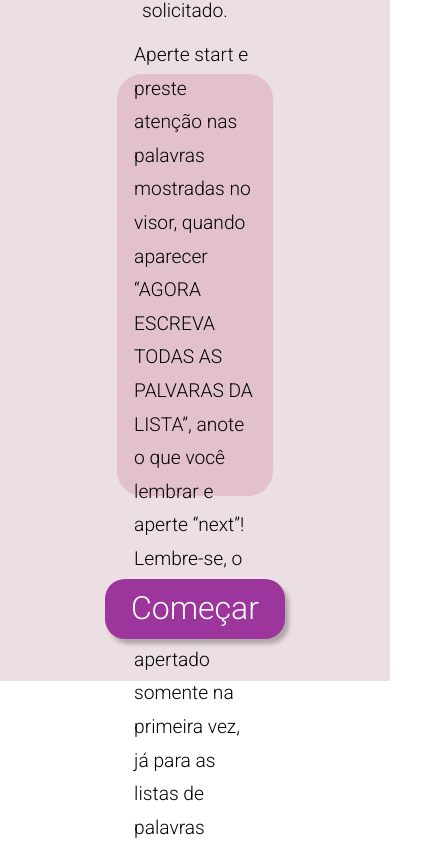
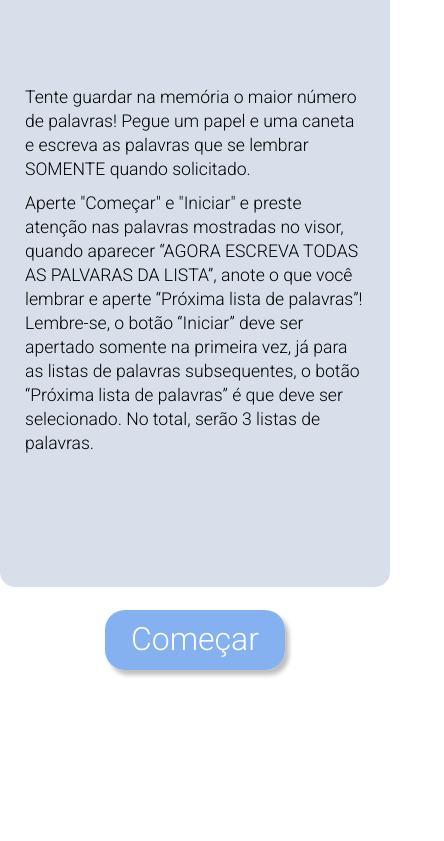
Before and after one commit to LorenaMayrink/Jogo, a plain HTML site: page index.html in a window 390 px wide. Shown: the part 163-1004 px from the top of the page, 444 px wide, since content can reach past the window. After the commit the page ends 844 px from the top, so only its background shows below. Drawn offline with Linux system fonts and the light colour scheme; a web font is replaced by a local one.

Commit message:
Desing: foram feitas mudanças no desing para que ficasse com a aparencia minimalista, além disso foram adicionadas ações responivas para que o site pudesse ser acessado normalmente por dispositivos móveis

```diff
--- a/index.html
+++ b/index.html
@@ -9,21 +9,28 @@
 
         <div class="wrapper">
 
-    <div class="intrucoes">
+            <section class="instrucoes">
                 <p class="titulo">Instruções</p>
 
                 <ul class="descricao">
                     <li class="item">
                         Tente guardar na memória o maior número de palavras!
-                    Pegue um papel e uma caneta e escreva as palavras que se lembrar SOMENTE quando solicitado.
+                        Pegue um papel e uma caneta e escreva as palavras que se
+                        lembrar SOMENTE quando solicitado.
                     </li>
                     <li class="item">
-                    Aperte start e preste atenção nas palavras mostradas no visor, quando aparecer “AGORA ESCREVA TODAS AS PALVARAS DA LISTA”, anote o que você lembrar e aperte “next”! Lembre-se, o botão “play” deve ser apertado somente na primeira vez, já para as listas de palavras subsequentes, o botão “next” é que deve ser selecionado. No total, serão 3 listas de palavras.
+                        Aperte "Começar" e "Iniciar" e preste atenção nas palavras mostradas no
+                        visor, quando aparecer “AGORA ESCREVA TODAS AS PALVARAS
+                        DA LISTA”, anote o que você lembrar e aperte “Próxima lista de palavras”!
+                        Lembre-se, o botão “Iniciar” deve ser apertado somente na
+                        primeira vez, já para as listas de palavras
+                        subsequentes, o botão “Próxima lista de palavras” é que deve ser selecionado.
+                        No total, serão 3 listas de palavras.
                     </li>
                 </ul>
 
-        <a href="jogo.html" class="btn">Começar</a>
-    </div>
+                <a href="jogo.html"  target="_blank" class="btn">Começar</a>
+            </section>
 
 
         </div>
--- a/style.css
+++ b/style.css
@@ -1,5 +1,5 @@
 @import url('https://fonts.googleapis.com/css2?family=Roboto:wght@300&display=swap');
-@import url('https://fonts.googleapis.com/css2?family=DynaPuff&display=swap');
+@import url('https://fonts.googleapis.com/css2?family=Noto+Serif&display=swap');
 
 * {
     margin: 0;
@@ -10,7 +10,7 @@
 
 .wrapper {
     display: flex;
-    background-color: #ecdfe4;
+    background-color: #fff;
 }
 
 .principal {
@@ -39,7 +39,7 @@
 }
 
 #botao {
-        background-color: hwb(300 42% 21% / 0.808);
+        background-color: hwb(216 48% 6% / 0.904);
         width: 180px;
         height: 60px;
         border: none;
@@ -49,7 +49,8 @@
         text-align: center;
         color: #fff;
         font-weight: 500;
-        font-size: 2rem;
+        font-size: 1.2rem;
+
 }
 #botao:hover {
         background-color: rgba(134, 168, 212, 0.911);
@@ -66,7 +67,7 @@
     gap: 40px;
 }
 
-.intrucoes {
+.instrucoes {
     height: 100vh;
     width: 100%;
     display: flex;
@@ -76,10 +77,10 @@
 }
 
 .titulo {
-    font-family: 'DynaPuff', cursive;
-    font-size: 6rem;
+    font-family: 'Noto Serif', serif;
+    font-size: clamp(1.5rem, 4rem, 6rem);
     font-weight: 300;
-    color: #9c359c;
+    color: rgba(134, 168, 212);
 }
 
 .descricao {
@@ -90,22 +91,24 @@
     width: 40vw;
     height: 50vh;
     padding: 0px 20px ;
-    background-color: #e0b7c7c0;
-    border-radius: 25px;
-    line-height: 2.1em;
+    background-color: rgba(205, 214, 228, 0.781);
+    border-radius: 15px;
+
+    /*overflow: scroll*/;
 }
 
-.item {
+.descricao .item {
     font-family: 'Roboto', sans-serif;
-    font-size: 1.2rem;
+    font-size: clamp(0.9rem, 1.1rem, 1.5rem);
     font-weight: 550;
+    line-height: 1.5rem;
     color: #000;
     list-style-type: none;
     padding: 5px;
 
 }
 .btn {
-    background-color: #9c359c;
+    background-color:  hwb(216 48% 6% / 0.904);
     width: 180px;
     height: 60px;
     border: none;
@@ -127,3 +130,43 @@
 .btn:active {
     box-shadow: none;
 }
+
+/* media queries */
+
+@media(max-width: 1024px) {
+    .descricao{
+        width: 70%;
+        height: 75%;
+    }
+    .botoes{
+        display: flex;
+        flex-direction: column;
+    }
+    .btn {
+        margin-bottom: 5px;
+    }
+}
+
+@media(max-width: 700px) {
+    .descricao{
+        width: 100%;
+        line-height: 1.0em;
+    }
+    .instrucoes {
+        gap: 10px
+    }
+@media(max-width: 300px){
+    .descricao{
+        width: 100%;
+        overflow-y: scroll;
+        font-size: 0.2rem;
+    }
+    .descricao .item {
+        font-size: 0.9rem;
+    }
+    .titulo {
+        font-size: 2rem;
+    }
+}
+
+}
```
Also changed, not shown: jogo.html (+4 -4 lines), script.js (line endings or trailing spaces), 1 other file. Lines whose indentation alone changed are shown as unchanged.
